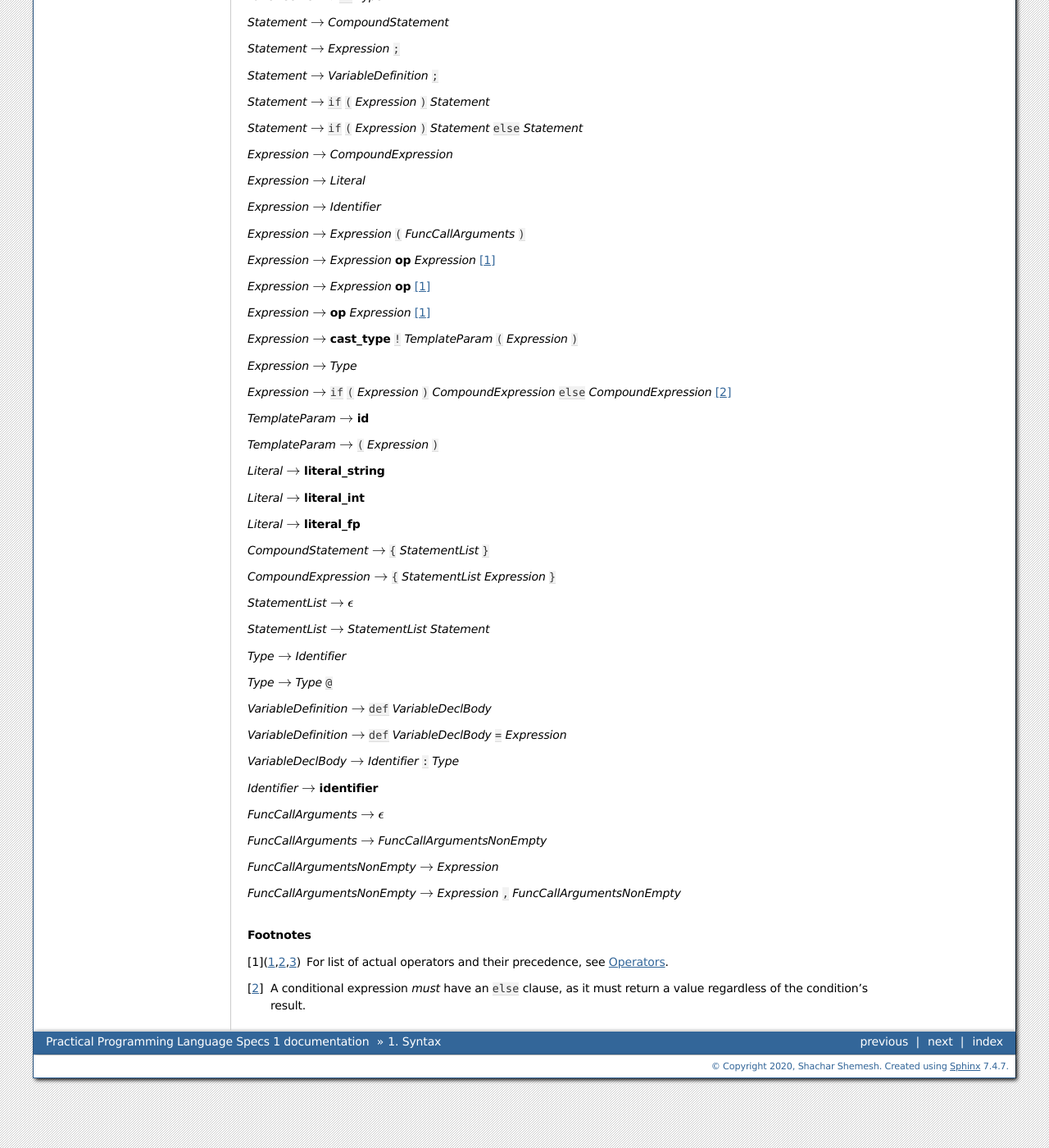
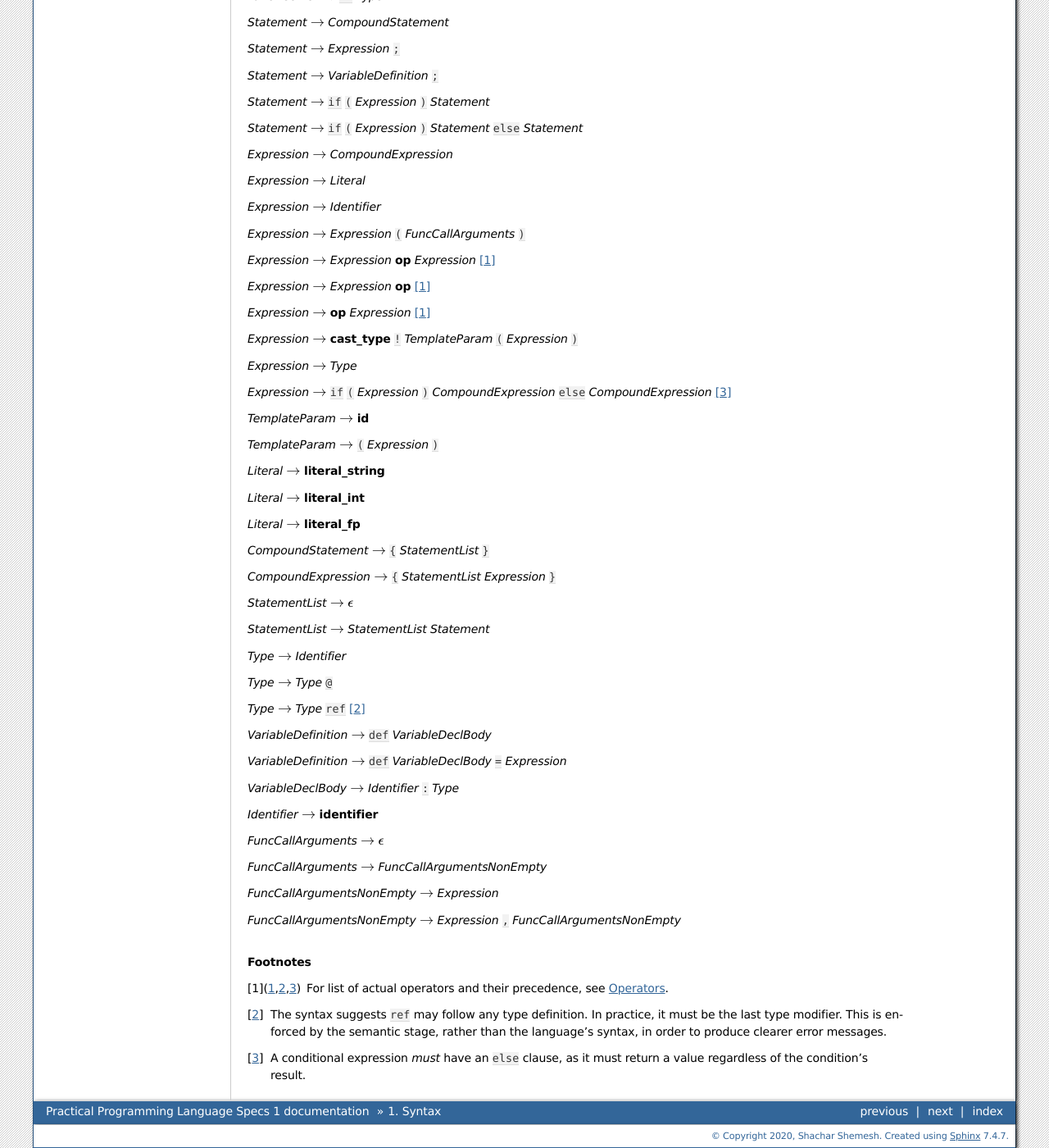
Before and after one commit to Practical/specs, a Sphinx documentation site: the page built from source/syntax.rst, in a window 1280 px wide and 1400 px high, scrolled down 813 px. Shown: the whole window at 82% size. Built offline with Sphinx 7.4.7, drawn with Linux system fonts in a browser that asks for light colours.

Commit message:
Syntax `ref` keyword

```diff
--- a/source/syntax.rst
+++ b/source/syntax.rst
@@ -103,6 +103,8 @@ Syntax Description
 
 *Type* :math:`\rightarrow` *Type* ``@``
 
+*Type* :math:`\rightarrow` *Type* ``ref`` [#Reference]_
+
 *VariableDefinition* :math:`\rightarrow` ``def`` *VariableDeclBody*
 
 *VariableDefinition* :math:`\rightarrow` ``def`` *VariableDeclBody* ``=`` *Expression*
@@ -122,5 +124,7 @@ Syntax Description
 .. rubric:: Footnotes
 
 .. [#Operations] For list of actual operators and their precedence, see :doc:`operators`.
+.. [#Reference] The syntax suggests ``ref`` may follow any type definition. In practice, it must be the last type modifier. This
+   is enforced by the semantic stage, rather than the language's syntax, in order to produce clearer error messages.
 .. [#ConditionalExpression]
     A conditional expression *must* have an ``else`` clause, as it must return a value regardless of the condition's result.
```
